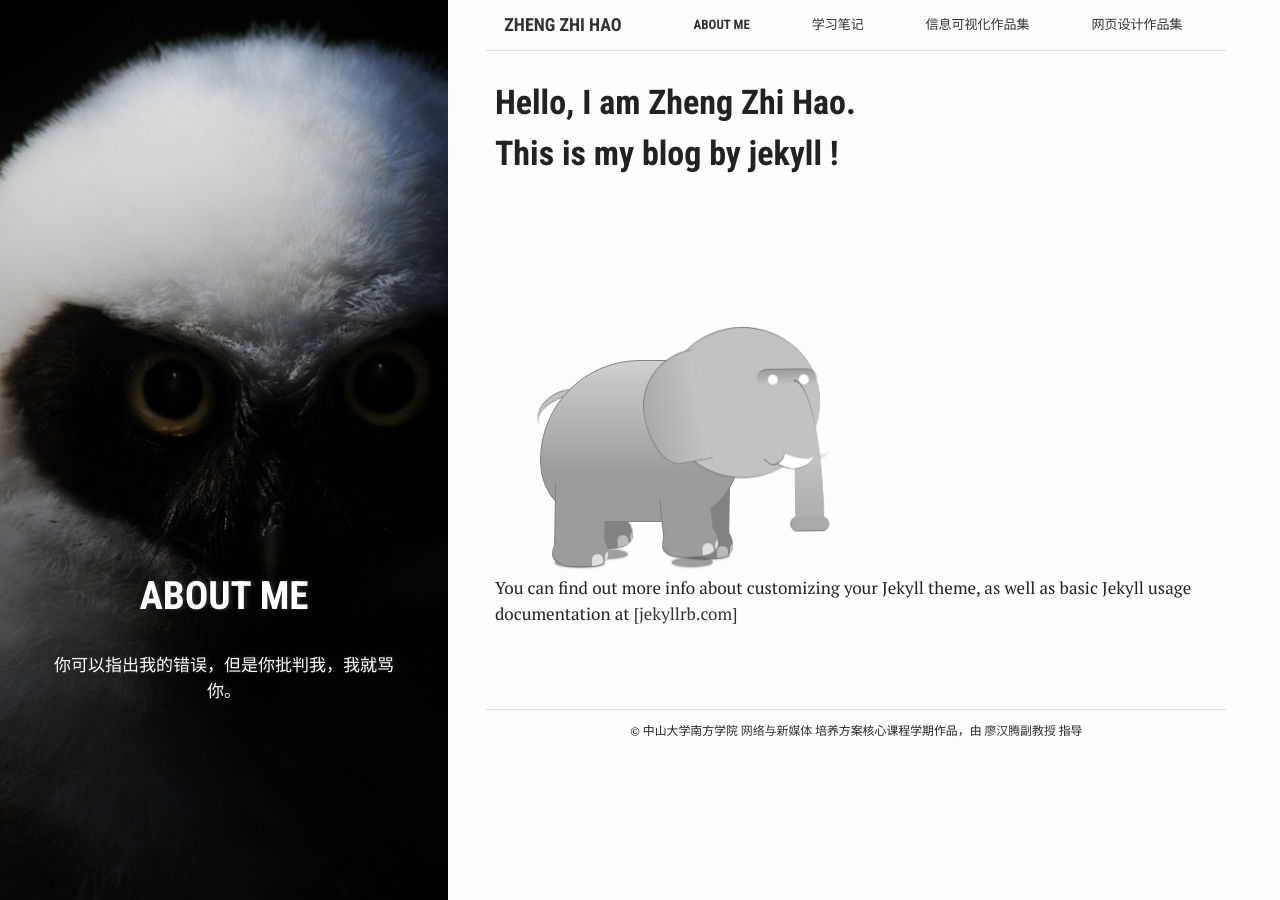
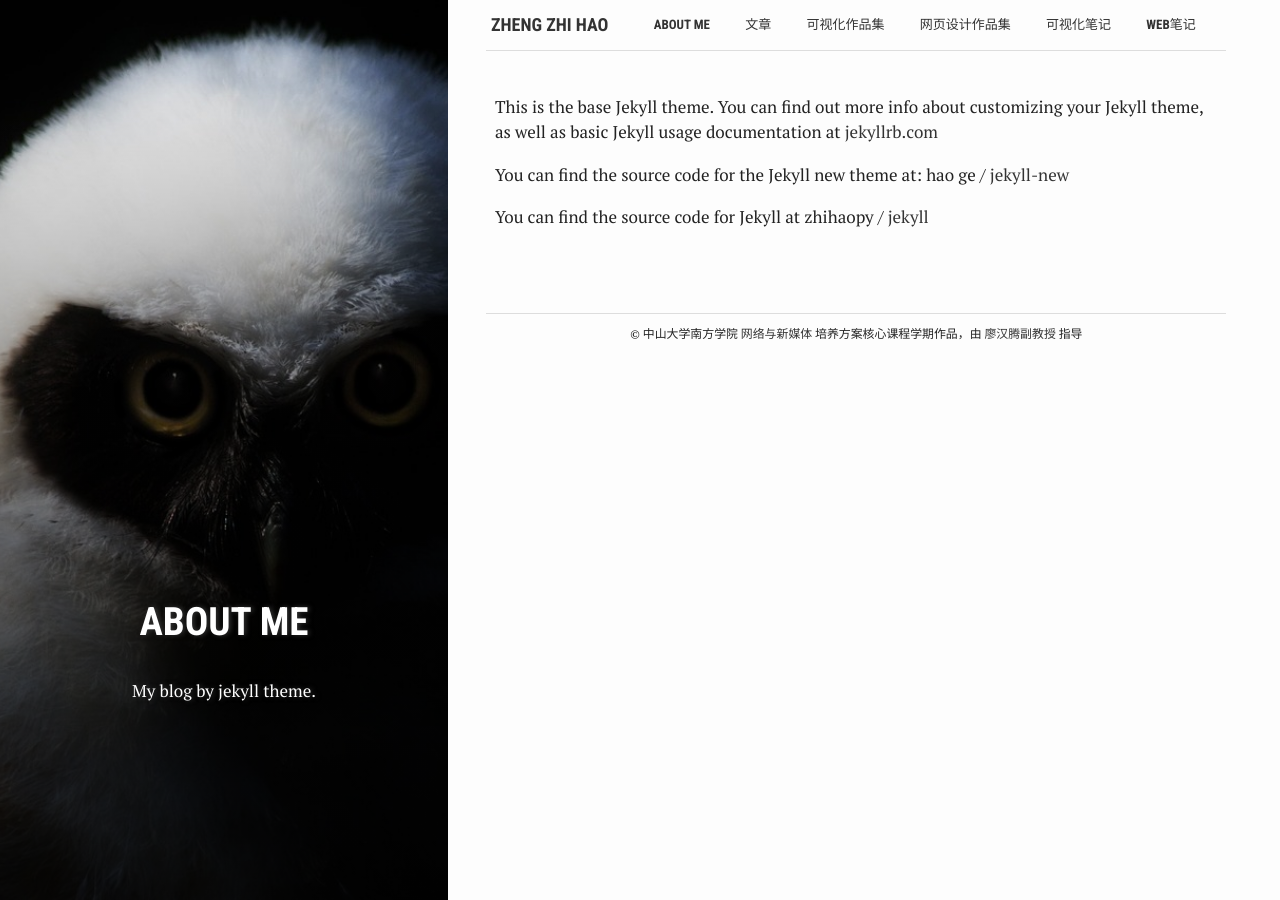
Before and after one commit to gerly1980/Jekyll, a Jekyll site: the page built from about.md, in a window 1280 px wide. Built offline with Jekyll 4.4.1, drawn with Linux system fonts in a browser that asks for light colours.

Commit message:
更改导航栏
1、更正名称
2、添加web笔记和可视化笔记导航栏

```diff
--- a/about.md
+++ b/about.md
@@ -2,56 +2,18 @@
 bg: "owl.jpg"
 layout: page
 title: "About me"
-crawlertitle: "Hello！"
+crawlertitle: "Why and how this blog was created"
 permalink: /about/
-summary: "你可以指出我的错误，但是你批判我，我就骂你。"
+summary: "My blog by jekyll theme."
 active: about
 ---
 
-<h1> Hello, I am Zheng Zhi Hao.<br>This is my blog by jekyll !</h1>
-<br>
-<br>
-<br>
-<br>
-<br>
-<br>
-<br>
-<br>
-<br>
-<br>
-<br>
-<br>
-<br>
-<br>
-<p>You can find out more info about customizing your Jekyll theme, as well as basic Jekyll usage documentation at <a href="http://jekyllrb.com/">[jekyllrb.com] </a></p>
-<link rel="stylesheet" type="text/css" href="/pure-css3-elephant-animation/css/styles.css">
-<body>
-<div class="ele-container">
-  <div class="ele-wrapper">
-	<div class="ele-tail"></div>
-	<div class="ele-body">
-	  <div class="ele-head">
-		<div class="ele-eyebrows"></div>
-		<div class="ele-eyes"></div>
-		<div class="ele-mouth"></div>
-		<div class="ele-fang-front"></div>
-		<div class="ele-fang-back"></div>
-		<div class="ele-ear"></div>
-	  </div>
-	</div>
-	<div class="ele-leg-1 ele-leg-back">
-	  <div class="ele-foot"></div>
-	</div>
-	<div class="ele-leg-2 ele-leg-front">
-	  <div class="ele-foot"></div>
-	</div>
-	<div class="ele-leg-3 ele-leg-back">
-	  <div class="ele-foot"></div>
-	</div>
-	<div class="ele-leg-4 ele-leg-front">
-	  <div class="ele-foot"></div>
-	</div>
-  </div>
-</div>
+This is the base Jekyll theme. You can find out more info about customizing your Jekyll theme, as well as basic Jekyll usage documentation at [jekyllrb.com](http://jekyllrb.com/)
 
-</body>
+You can find the source code for the Jekyll new theme at:
+{{site.twitter_username}} /
+[jekyll-new](https://github.com/jglovier/jekyll-new)
+
+You can find the source code for Jekyll at
+{{site.github_username}} /
+[jekyll](https://github.com/jekyll/jekyll)
--- a/archive.md
+++ b/archive.md
@@ -2,7 +2,7 @@
 bg: "tag.jpg"
 layout: page
 permalink: /posts/
-title: "学习笔记"
+title: "文章"
 crawlertitle: "All articles"
 summary: "Posts about all"
 active: archive
--- a/portfolio/index.md
+++ b/portfolio/index.md
@@ -1,7 +1,7 @@
 ---
 layout: default
 bg: "tag.jpg"
-title: "信息可视化作品集"
+title: "可视化作品集"
 permalink: /infovis/
 summary: "Posts about infovis"
 active: infovis
--- a/posts_infovis.md
+++ b/posts_infovis.md
@@ -2,10 +2,10 @@
 bg: "tag.jpg"
 layout: page
 permalink: /posts/infovis/
-title: "posts"
+title: "可视化笔记"
 crawlertitle: "All articles"
 summary: "Posts about infovis"
-
+active: note_infovis
 ---
 
 
@@ -14,6 +14,8 @@
   <article class="index-page">
     <h2><a href="{{ post.url | relative_url }}">{{ post.title }}</a></h2>
 	<span class="date">{{ post.date | date: "%d-%m-%Y"  }}</span>
+
+
 		{{ post.excerpt }}
   </article>
 	{% endif %}
--- a/rwd.md
+++ b/rwd.md
@@ -2,10 +2,10 @@
 bg: "tag.jpg"
 layout: page
 permalink: /posts/rwd/
-title: "posts"
+title: "Web笔记"
 crawlertitle: "RWD笔记"
 summary: "Posts about rwd"
-
+active: note_web
 ---
 
 {% for post in site.posts limit: 10 %}
@@ -13,6 +13,8 @@
   <article class="index-page">
     <h2><a href="{{ post.url | relative_url }}">{{ post.title }}</a></h2>
 	<span class="date">{{ post.date | date: "%d-%m-%Y"  }}</span>
+
+
 		{{ post.excerpt }}
   </article>
 	{% endif %}
```
